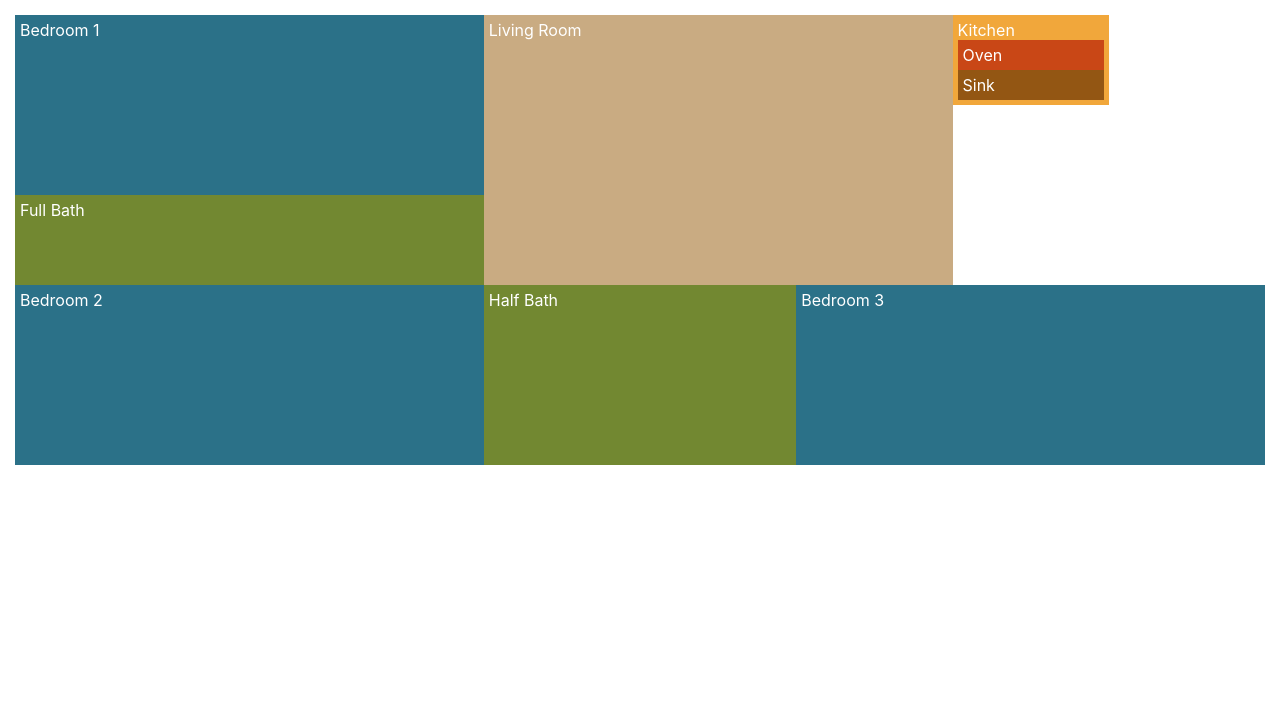
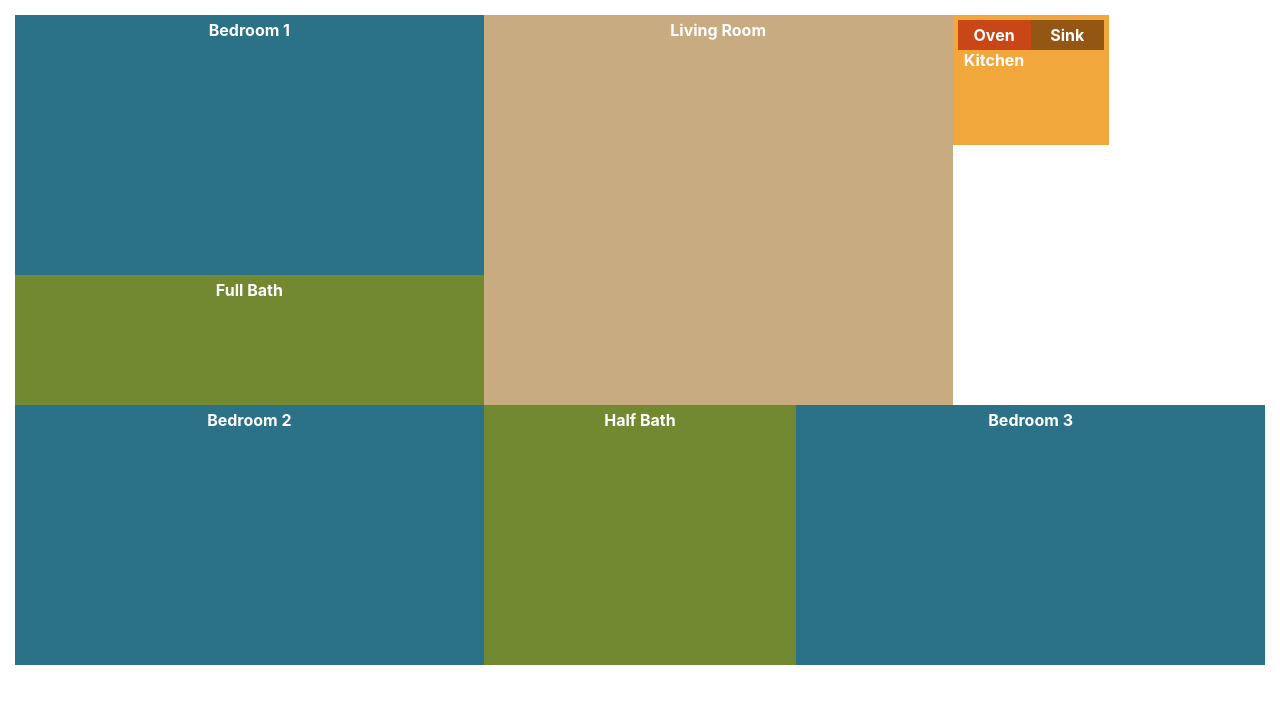
Before and after one commit to gkatsikis/react-floorplan, a React (Create React App) app: page / in a window 1280 px wide. Shown: the top 704 px of the page. Built offline with nearby package versions, Linux system fonts and the light colour scheme.

Commit message:
styling change

```diff
--- a/src/App.css
+++ b/src/App.css
@@ -15,6 +15,8 @@ div {
   padding: 5px;
   border: none;
   color: white;
+  font-weight: bold;
+  text-align: center;
 }
 
 .bedroom {
@@ -40,6 +42,12 @@ div {
 
 .kitchen {
   background-color: #F1A73B;
+  display: grid;
+  grid-template-rows: 1fr 3fr;
+  grid-template-columns: 2fr 2fr;
+  grid-template-areas:
+  "Oven Sink"
+  ". .";
 }
 
 .bath {
```
